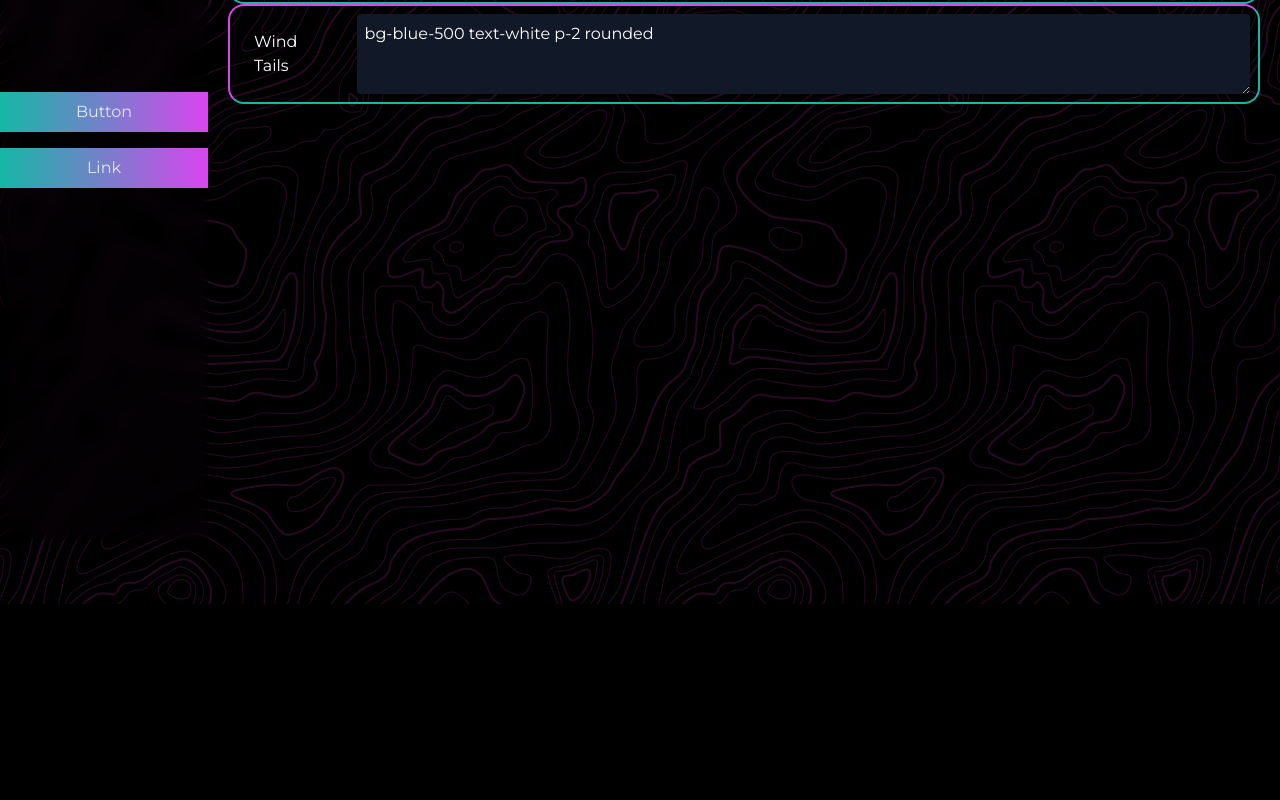
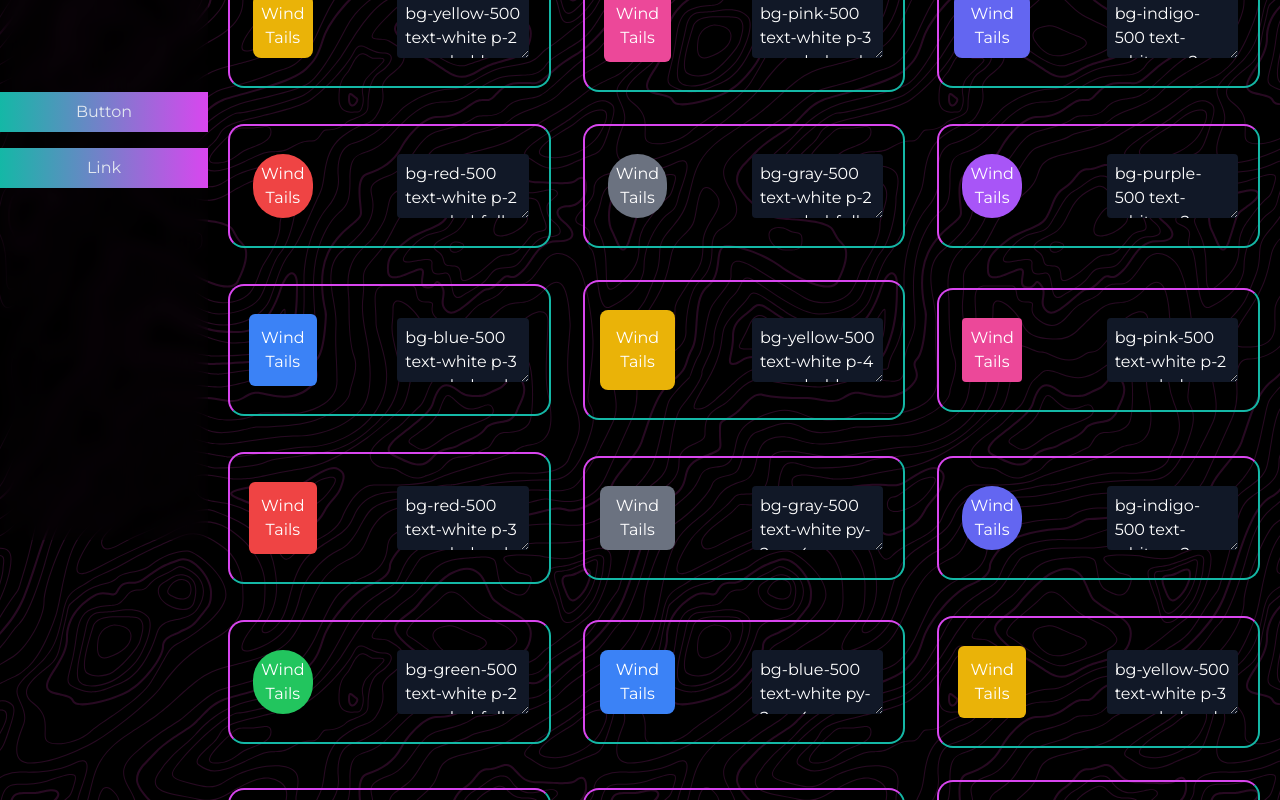
Before and after one commit to dcryptoniun/BrainLess-UI, a Next.js app: page / in a window 1280 px wide. Shown: the part 260-1060 px from the top of the page. Before the commit the page ends 864 px from the top, so only its background shows below. Built offline with nearby package versions, Linux system fonts and the light colour scheme; a web font is replaced by a local one.

Commit message:
initial setup

```diff
--- /dev/null
+++ b/app/components/Buttons.js
@@ -0,0 +1,27 @@
+import cssjson from "./cssValues.js";
+
+export default function Buttons() {
+  return (
+    <div className=" w-full h-screen">
+      <div className="h-auto items-center grid md:grid-cols-2 xl:grid-cols-3  gap-8 ml-24 md:ml-52 ">
+        {cssjson.elements.map((element) => (
+          <div
+            key={element.id}
+            className={
+              "grid grid-cols-2 h-auto p-5 justify-center  items-center max-w-2xl gap-4  border-2 border-r-teal-500 border-t-fuchsia-500 md:flex-row rounded-2xl border-b-teal-500 border-l-fuchsia-500 hover:border-l-teal-500 hover:border-b-fuchsia-500 hover:border-r-fuchsia-500 hover:border-t-teal-500"
+            }
+          >
+            <div className="flex w-1/2 items-center justify-center p-2">
+              <button className={element.css}>Wind Tails</button>
+            </div>
+            <textarea
+              value={element.css}
+              className="w-full  p-2 text-white bg-gray-900 rounded"
+              readOnly
+            />
+          </div>
+        ))}
+      </div>
+    </div>
+  );
+}
--- a/app/components/Home.js
+++ /dev/null
@@ -1,28 +0,0 @@
-import React from "react";
-import cssjson from "./cssValues.json";
-
-export default function Home() {
-  return (
-    <div className="flex flex-col w-full h-screen">
-      <div className="h-full gap-4 ml-24 md:ml-52 ">
-        {cssjson.elements.map((element) => (
-          <div
-            key={element.id}
-            className={
-              "flex flex-col gap-4 p-2 border-2 border-r-teal-500 border-t-fuchsia-500 md:flex-row rounded-2xl border-b-teal-500 border-l-fuchsia-500 hover:border-l-teal-500 hover:border-b-fuchsia-500 hover:border-r-fuchsia-500 hover:border-t-teal-500"
-            }
-          >
-            <div className="flex items-center justify-center p-2">
-              <div className={`${element.css} `}>Wind Tails</div>
-            </div>
-            <textarea
-              value={element.css}
-              className="w-full p-2 text-white bg-gray-900 rounded"
-              readOnly
-            />
-          </div>
-        ))}
-      </div>
-    </div>
-  );
-}
--- a/app/components/Navbar.js
+++ b/app/components/Navbar.js
@@ -7,7 +7,7 @@ const bruno = Bruno_Ace_SC({
   subsets: ["latin"],
   variable: "--font-bruno",
   weight: "400",
-  fallback: ["Montserrat", "sans"],
+  fallback: ["sans"],
 });
 
 export default function Navbar() {
--- /dev/null
+++ b/app/components/cssValues.js
@@ -0,0 +1,94 @@
+const cssjson = {
+  elements: [
+    {
+      id: "1",
+      css: "bg-teal-500 text-white p-2 rounded",
+    },
+    {
+      id: "2",
+      css: "bg-green-500 text-white p-2 rounded",
+    },
+    {
+      id: "3",
+      css: "bg-blue-500 text-white p-2 rounded",
+    },
+    {
+      id: "4",
+      css: "bg-yellow-500 text-white p-2 rounded-lg hover:bg-yellow-600",
+    },
+    {
+      id: "5",
+      css: "bg-pink-500 text-white p-3 rounded-md hover:bg-pink-600",
+    },
+    {
+      id: "6",
+      css: "bg-indigo-500 text-white py-2 px-4 rounded-lg hover:bg-indigo-600",
+    },
+    {
+      id: "7",
+      css: "bg-red-500 text-white p-2 rounded-full hover:bg-red-600",
+    },
+    {
+      id: "8",
+      css: "bg-gray-500 text-white p-2 rounded-full hover:bg-gray-600",
+    },
+    {
+      id: "9",
+      css: "bg-purple-500 text-white p-2 rounded-full hover:bg-purple-600",
+    },
+    {
+      id: "10",
+      css: "bg-blue-500 text-white p-3 rounded-md hover:bg-blue-600",
+    },
+    {
+      id: "11",
+      css: "bg-yellow-500 text-white p-4 rounded-lg hover:bg-yellow-600",
+    },
+    {
+      id: "12",
+      css: "bg-pink-500 text-white p-2 rounded hover:bg-pink-600",
+    },
+    {
+      id: "13",
+      css: "bg-red-500 text-white p-3 rounded-md hover:bg-red-600",
+    },
+    {
+      id: "14",
+      css: "bg-gray-500 text-white py-2 px-4 rounded-lg hover:bg-gray-600",
+    },
+    {
+      id: "15",
+      css: "bg-indigo-500 text-white p-2 rounded-full hover:bg-indigo-600",
+    },
+    {
+      id: "16",
+      css: "bg-green-500 text-white p-2 rounded-full hover:bg-green-600",
+    },
+    {
+      id: "17",
+      css: "bg-blue-500 text-white py-2 px-4 rounded-lg hover:bg-blue-600",
+    },
+    {
+      id: "18",
+      css: "bg-yellow-500 text-white p-3 rounded-md hover:bg-yellow-600",
+    },
+    {
+      id: "19",
+      css: "bg-purple-500 text-white p-2 rounded-full hover:bg-purple-600",
+    },
+    {
+      id: "20",
+      css: "bg-pink-500 text-white py-2 px-4 rounded-lg hover:bg-pink-600",
+    },
+    {
+      id: "21",
+      css: "bg-red-500 text-white p-4 rounded-lg hover:bg-red-600",
+    },
+    {
+      id: "22",
+      css: "bg-gray-500 text-white p-2 rounded hover:bg-gray-600",
+    },
+  ],
+};
+
+export default cssjson;
--- a/app/components/cssValues.json
+++ /dev/null
@@ -1,16 +0,0 @@
-{
-  "elements": [
-    {
-      "id": "1",
-      "css": "bg-teal-500 text-white p-2 rounded"
-    },
-    {
-      "id": "2",
-      "css": "bg-green-500 text-white p-2 rounded"
-    },
-    {
-      "id": "3",
-      "css": "bg-blue-500 text-white p-2 rounded"
-    }
-  ]
-}
--- a/app/page.js
+++ b/app/page.js
@@ -1,11 +1,11 @@
 // import Sidebar from "./components/Sidebar";
-import Homei from "./components/Home";
+import Buttons from "./components/Buttons";
 
 export default function Home() {
   return (
     <main className="w-full h-screen p-5 pt-16">
       <div>
-        <Homei />
+        <Buttons />
       </div>
     </main>
   );
```
